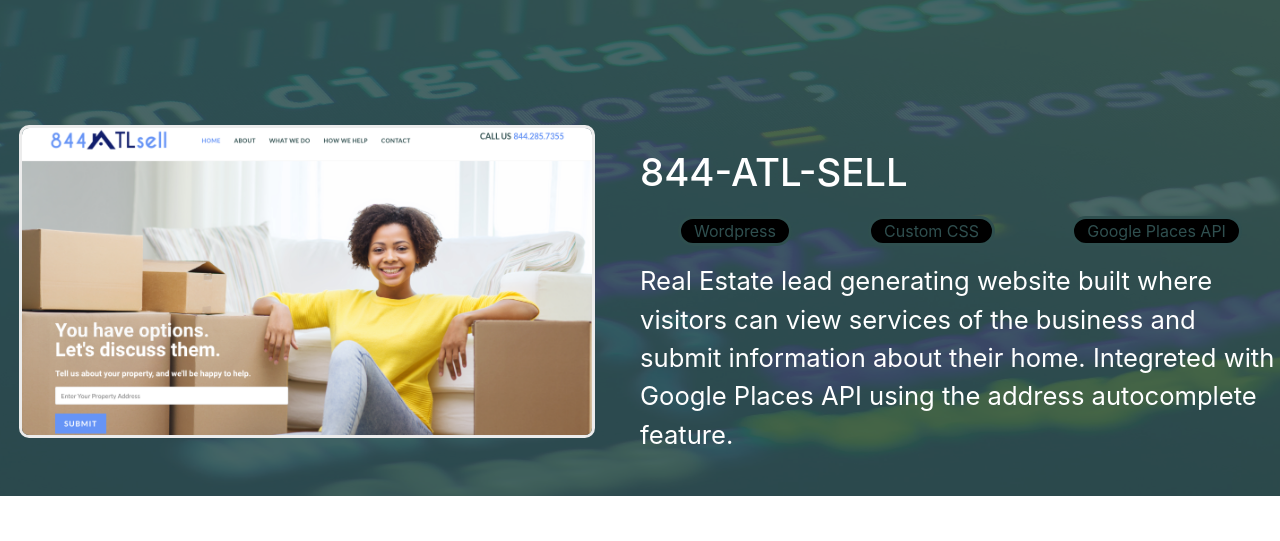
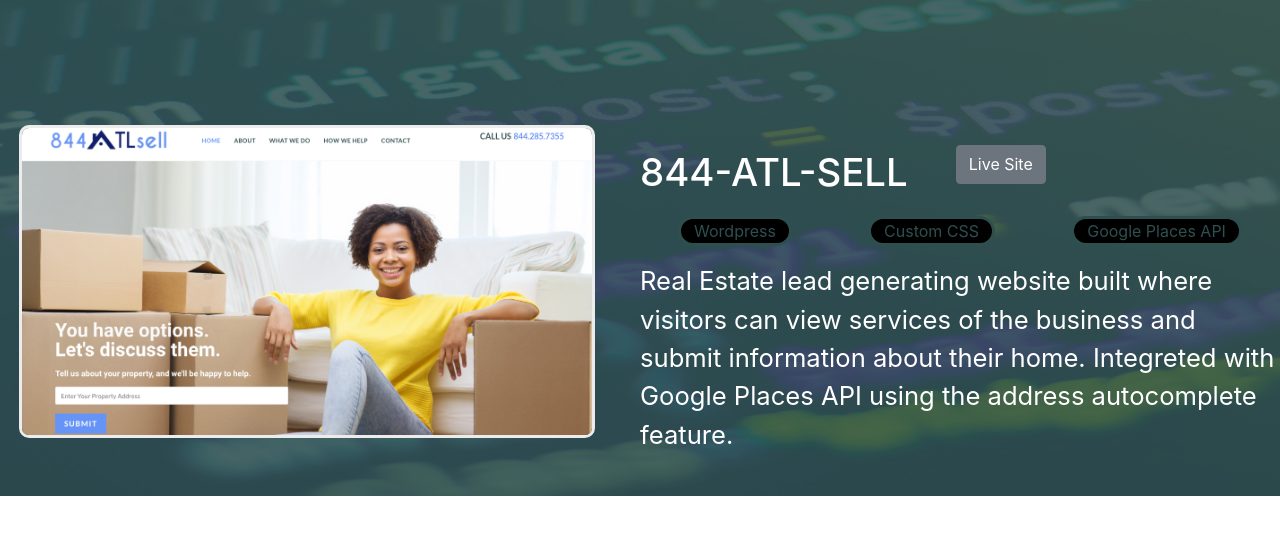
Before and after one commit to ako-21/portfolio2, a website: page index.html in a window 1280 px wide. Shown: the part 4054-4595 px from the top of the page. Drawn offline with nearby package versions, Linux system fonts and the light colour scheme.

Commit message:
added missing link for 844 site

```diff
--- a/index.html
+++ b/index.html
@@ -228,7 +228,12 @@
           <img src="./assets/images/844.png" alt="toolboximg" class="other-img">
         </div>
         <div class="project-one-detail">
+          <div class="title-button-box d-flex flex-row">
           <h4 class="white mt-4">844-ATL-SELL</h4>
+          <div class="project-one-buttons d-flex align-items-center">
+            <a href="http://www.844atlsell.com/" target="_blank" rel="noopener noreferrer" class="btn btn-secondary live ml-5">Live Site</a>
+          </div>
+        </div>
           <div class="d-flex justify-content-around technologies">
             <p class="project-tech">Wordpress</p>
             <p class="project-tech">Custom CSS</p>
```
